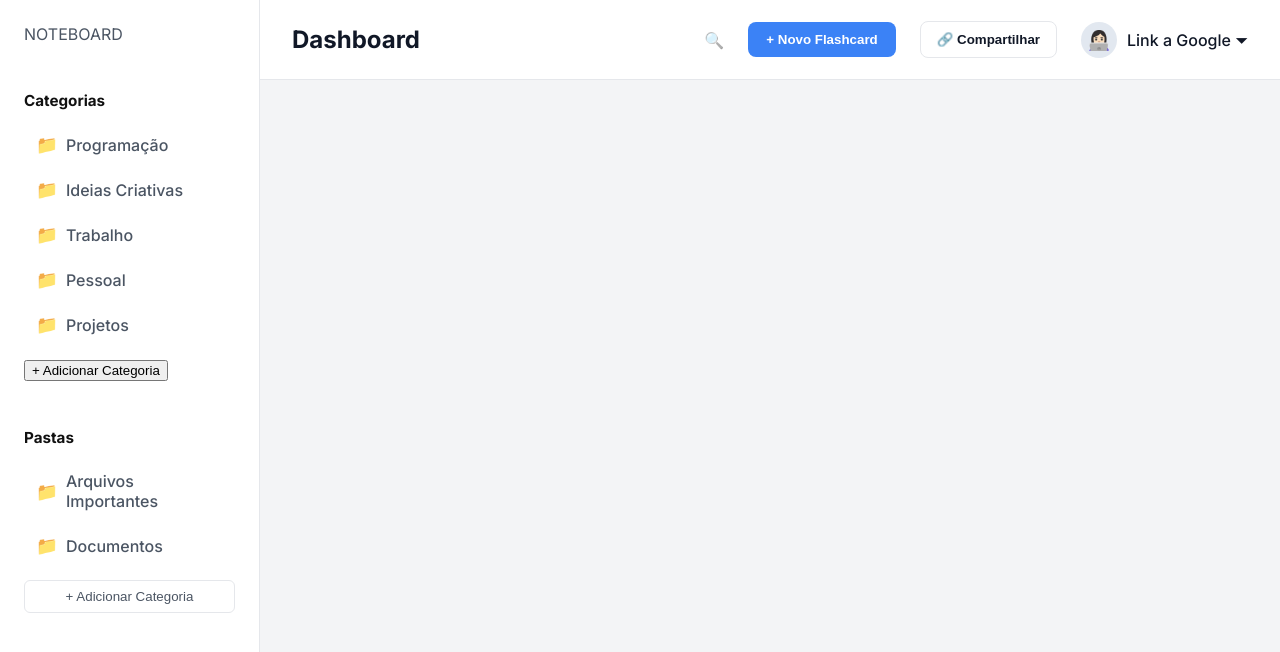
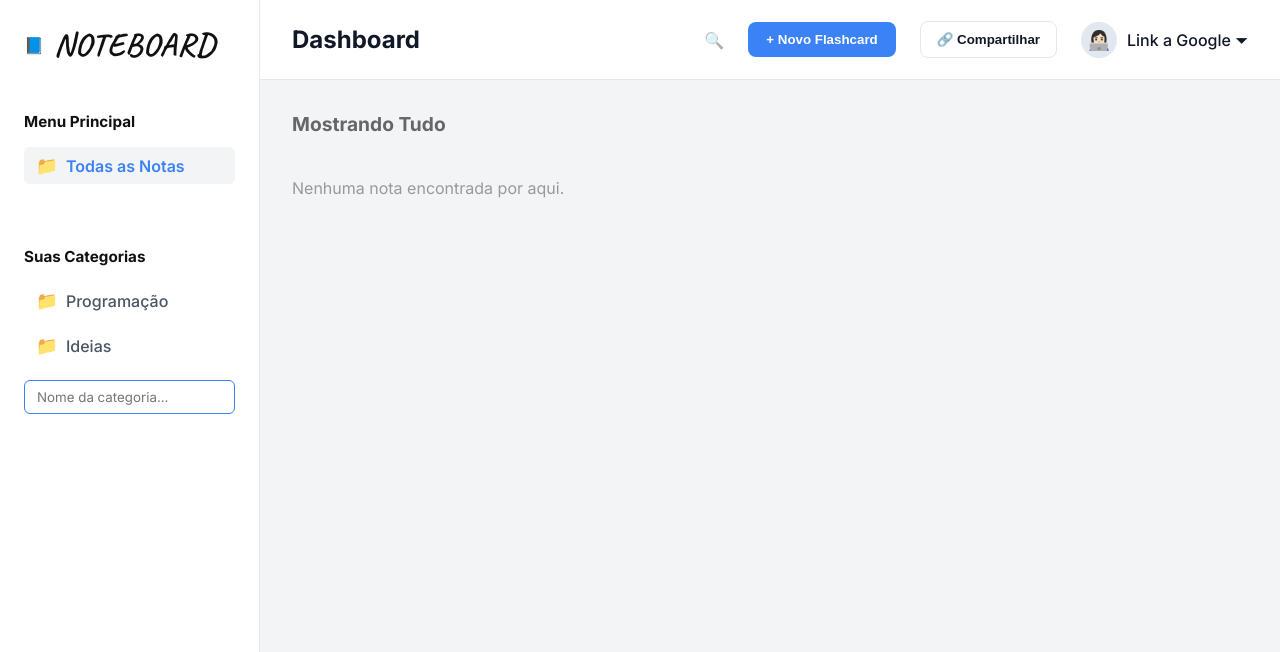
Before and after one commit to jrs-neto/noteboard, a React (Vite) app: page / in a window 1280 px wide. Both pictures are taken after a click on the button "+ Adicionar Categoria". Shown: the top 652 px of the page. Built offline with nearby package versions, Linux system fonts and the light colour scheme.

Commit message:
✨ New Feature: implement dynamic categories state, sidebar filtering and card associations

```diff
--- a/src/components/CardForm/CardForm.css
+++ b/src/components/CardForm/CardForm.css
@@ -78,3 +78,15 @@ max-width: 500px;
   border-radius: 6px;
   cursor: pointer;
 }
+
+.category-select {
+  width: 100%;
+  padding: 8px 10px;
+  margin-top: 10px;
+  border: 1px solid var(--border);
+  border-radius: 6px;
+  background: white;
+  font-family: var(--font-sans);
+  color: var(--text);
+  outline: none;
+}
--- a/src/components/CardForm/CardForm.tsx
+++ b/src/components/CardForm/CardForm.tsx
@@ -1,5 +1,5 @@
 import { useState, useEffect } from "react";
-import type { Card as CardType } from "../../types/Card";
+import type { Card as CardType, Category } from "../../types/Card";
 import "./CardForm.css";
 
 interface CardFormProps {
@@ -7,26 +7,32 @@ interface CardFormProps {
   onUpdateCard?: (card: CardType) => void;
   editingCard?: CardType | null;
   onCancelEdit: () => void;
+  categories: Category[];
+  activeCategoryId: string | null;
 }
 
 const COLORS = ['#93c5fd', '#fde047', '#86efac', '#fca5a5', '#fdba74', '#f9a8d4'];
 
-function CardForm({ onAddCard, onUpdateCard, editingCard, onCancelEdit }: CardFormProps) {
+function CardForm({ onAddCard, onUpdateCard, editingCard, onCancelEdit, categories, activeCategoryId }: CardFormProps) {
   const [title, setTitle] = useState("");
   const [content, setContent] = useState("");
   const [color, setColor] = useState(COLORS[0]);
+  const [categoryId, setCategoryId] = useState<string>(activeCategoryId || "");
 
   useEffect(() => {
+    /* eslint-disable react-hooks/set-state-in-effect */
     if (editingCard) {
       setTitle(editingCard.title);
       setContent(editingCard.content);
       setColor(editingCard.color || COLORS[0]);
+      setCategoryId(editingCard.categoryId || "");
     } else {
       setTitle("");
       setContent("");
       setColor(COLORS[0]);
+      setCategoryId(activeCategoryId || "");
     }
-  }, [editingCard]);
+  }, [editingCard, activeCategoryId]);
 
   const resetForm = () => {
     setTitle("");
@@ -34,7 +40,6 @@ function CardForm({ onAddCard, onUpdateCard, editingCard, onCancelEdit }: CardFo
     setColor(COLORS[0]);
   };
 
-  // Permite salvar apertando Ctrl + Enter
   const handleKeyDown = (e: React.KeyboardEvent) => {
     if (e.ctrlKey && e.key === 'Enter') {
       handleSubmit(e as unknown as React.FormEvent);
@@ -51,6 +56,7 @@ function CardForm({ onAddCard, onUpdateCard, editingCard, onCancelEdit }: CardFo
         title,
         content,
         color,
+        categoryId: categoryId || ""
       });
     } else {
       onAddCard({
@@ -58,6 +64,7 @@ function CardForm({ onAddCard, onUpdateCard, editingCard, onCancelEdit }: CardFo
         title,
         content,
         color,
+        categoryId: categoryId || ""
       });
     }
     resetForm();
@@ -77,6 +84,20 @@ function CardForm({ onAddCard, onUpdateCard, editingCard, onCancelEdit }: CardFo
           value={content}
           onChange={(e) => setContent(e.target.value)}
         />
+
+        {/* Novo Seletor de Categorias */}
+        {categories.length > 0 && (
+          <select
+            value={categoryId}
+            onChange={(e) => setCategoryId(e.target.value)}
+            className="category-select"
+          >
+            <option value="">Nenhuma pasta (Geral)</option>
+            {categories.map((cat) => (
+              <option key={cat.id} value={cat.id}>{cat.name}</option>
+            ))}
+          </select>
+        )}
       </div>
 
       <div className="form-footer">
--- a/src/components/Sidebar/Sidebar.css
+++ b/src/components/Sidebar/Sidebar.css
@@ -80,3 +80,12 @@
 .add-btn:hover {
   background: #f9fafb;
 }
+
+.add-cat-form input {
+  width: 100%;
+  padding: 8px 12px;
+  border: 1px solid var(--accent);
+  border-radius: 6px;
+  outline: none;
+  font-family: var(--font-sans);
+}
--- a/src/components/Sidebar/Sidebar.tsx
+++ b/src/components/Sidebar/Sidebar.tsx
@@ -1,34 +1,82 @@
+import { useState } from "react";
+import type { Category } from "../../types/Card";
 import "./Sidebar.css";
 
-function Sidebar() {
+interface SidebarProps {
+  categories: Category[];
+  activeCategoryId: string | null;
+  onSelectCategory: (id: string | null) => void;
+  onAddCategory: (name: string) => void;
+}
+
+function Sidebar({ categories, activeCategoryId, onSelectCategory, onAddCategory }: SidebarProps) {
+  const [isAdding, setIsAdding] = useState(false);
+  const [newCatName, setNewCatName] = useState("");
+
+  const handleAddSubmit = (e: React.FormEvent) => {
+    e.preventDefault();
+    if (newCatName.trim()) {
+      onAddCategory(newCatName.trim());
+      setNewCatName("");
+      setIsAdding(false);
+    }
+  };
+
   return (
     <aside className="sidebar">
       <div className="sidebar-logo">
-        <span>NOTEBOARD</span>
+        <span className="logo-icon">📘</span>
+        <h2>NOTEBOARD</h2>
       </div>
 
       <div className="sidebar-section">
-        <h3>Categorias</h3>
+        <h3>Menu Principal</h3>
         <ul>
-          <li>Programação</li>
-          <li>Ideias Criativas</li>
-          <li>Trabalho</li>
-          <li>Pessoal</li>
-          <li>Projetos</li>
+          <li
+            className={activeCategoryId === null ? 'active' : ''}
+            onClick={() => onSelectCategory(null)}
+          >
+            Todas as Notas
+          </li>
         </ul>
-        <button>+ Adicionar Categoria</button>
       </div>
 
       <div className="sidebar-section">
-        <h3>Pastas</h3>
+        <h3>Suas Categorias</h3>
         <ul>
-          <li>Arquivos Importantes</li>
-          <li>Documentos</li>
+          {categories.map(cat => (
+            <li
+              key={cat.id}
+              className={activeCategoryId === cat.id ? 'active' : ''}
+              onClick={() => onSelectCategory(cat.id)}
+            >
+              {cat.name}
+            </li>
+          ))}
         </ul>
-        <button className="add-btn">+ Adicionar Categoria</button>
+
+        {isAdding ? (
+          <form onSubmit={handleAddSubmit} className="add-cat-form">
+            <input
+              autoFocus
+              type="text"
+              placeholder="Nome da categoria..."
+              value={newCatName}
+              onChange={(e) => setNewCatName(e.target.value)}
+              onBlur={() => setIsAdding(false)}
+            />
+          </form>
+        ) : (
+          <button className="add-btn" onClick={() => setIsAdding(true)}>
+            + Adicionar Categoria
+          </button>
+        )}
       </div>
+
+      {/* Um espaço vazio flexível para empurrar conteúdo se necessário */}
+      <div style={{ flex: 1 }}></div>
     </aside>
-  )
+  );
 }
 
 export default Sidebar;
--- a/src/pages/Board/Board.tsx
+++ b/src/pages/Board/Board.tsx
@@ -1,13 +1,22 @@
 import { useState, useEffect } from "react";
 import Card from "../../components/Card/Card";
 import CardForm from "../../components/CardForm/CardForm";
-import type { Card as CardType } from "../../types/Card";
+import Sidebar from "../../components/Sidebar/Sidebar";
+import Navbar from "../../components/Navbar/Navbar";
+import type { Card as CardType, Category } from "../../types/Card";
 import { DragDropContext, Draggable, Droppable, type DropResult } from "@hello-pangea/dnd";
 import "./Board.css";
-import Sidebar from "../../components/Sidebar/Sidebar";
-import Navbar from "../../components/Navbar/Navbar";
 
 function Board() {
+  // Estado dos Filtros/Categorias
+  const [categories, setCategories] = useState<Category[]>(() => {
+    const saved = localStorage.getItem("categories");
+    // Se não tiver nada, esses exemplos serão apresentados
+    return saved ? JSON.parse(saved) : [{ id: 'cat-1', name: 'Programação' }, { id: 'cat-2', name: 'Ideias' }];
+  });
+  const [activeCategoryId, setActiveCategoryId] = useState<string | null>(null);
+
+  // Estado dos Cards
   const [cards, setCards] = useState<CardType[]>(() => {
     const saved = localStorage.getItem("cards");
     return saved ? JSON.parse(saved) : [];
@@ -16,10 +25,28 @@ function Board() {
   const [editingCard, setEditingCard] = useState<CardType | null>(null);
   const [isFormOpen, setIsFormOpen] = useState(false);
 
+  // Salvando as alterações
   useEffect(() => {
     localStorage.setItem('cards', JSON.stringify(cards));
   }, [cards]);
 
+  useEffect(() => {
+    localStorage.setItem('categories', JSON.stringify(categories));
+  }, [categories]);
+
+  // Filtro visual
+  const filteredCards = activeCategoryId
+    ? cards.filter(c => c.categoryId === activeCategoryId)
+    : cards;
+
+  // Lógica das Categorias
+  function addCategory(name: string) {
+    const newCategory = { id: `cat-${Date.now()}`, name };
+    setCategories(prev => [...prev, newCategory]);
+    setActiveCategoryId(newCategory.id);
+  }
+
+  // Lógica dos Cards
   function addCard(newCard: CardType) {
     setCards((prev) => [newCard, ...prev]);
     setIsFormOpen(false);
@@ -42,9 +69,7 @@ function Board() {
   function togglePriority(id: string) {
     setCards((prev) =>
       prev.map((card) =>
-        card.id === id
-          ? { ...card, priority: !card.priority }
-          : card
+        card.id === id ? { ...card, priority: !card.priority } : card
       )
     );
   }
@@ -61,27 +86,51 @@ function Board() {
 
   const onDragEnd = (result: DropResult) => {
     if (!result.destination) return;
-    const items = Array.from(cards);
+
+    // Pegando a lista que está na tela (os cards filtrados ou não)
+    const items = Array.from(filteredCards);
     const [reorderedItem] = items.splice(result.source.index, 1);
-    items.splice(result.destination.index, 0, reorderedItem)
-    setCards(items);
+    items.splice(result.destination.index, 0, reorderedItem);
+    setCards((prevCards) => {
+      // Pega todos os cards que não estavam nesse filtro atual
+      const otherCards = prevCards.filter(c =>
+        activeCategoryId ? c.categoryId !== activeCategoryId : false
+      );
+      // Junta: os cards que foram reordenados com os que não estavam sendo vistos
+      return [...items, ...otherCards];
+    });
   };
 
   return (
     <div className="layout">
-      <Sidebar />
+      <Sidebar
+        categories={categories}
+        activeCategoryId={activeCategoryId}
+        onSelectCategory={setActiveCategoryId}
+        onAddCategory={addCategory}
+      />
       <main className="main-content">
         <Navbar onNewCard={() => setIsFormOpen(true)} />
 
         <div className="board-container">
+          {/* Mostra para o usuário qual filtro ele tá olhando */}
+          <h2 style={{ marginTop: 0, paddingBottom: '10px', fontSize: '1.2rem', color: '#666' }}>
+            {activeCategoryId
+              ? `Explorando: ${categories.find(c => c.id === activeCategoryId)?.name}`
+              : 'Mostrando Tudo'}
+          </h2>
+
           <DragDropContext onDragEnd={onDragEnd}>
             <Droppable droppableId="board" direction="horizontal">
               {(provided) => (
-                <div className="board-grip"
+                <div className="board-grid"
                   {...provided.droppableProps}
                   ref={provided.innerRef}
                 >
-                  {cards.map((card, index) => (
+                  {filteredCards.length === 0 && (
+                    <p style={{ color: '#999' }}>Nenhuma nota encontrada por aqui.</p>
+                  )}
+                  {filteredCards.map((card, index) => (
                     <Draggable key={card.id} draggableId={card.id} index={index}>
                       {(provided) => (
                         <div
@@ -115,6 +164,8 @@ function Board() {
               onUpdateCard={updateCard}
               editingCard={editingCard}
               onCancelEdit={closeForm}
+              categories={categories}
+              activeCategoryId={activeCategoryId}
             />
           </div>
         </div>
--- a/src/types/Card.ts
+++ b/src/types/Card.ts
@@ -4,4 +4,10 @@ export interface Card {
   content: string;
   color?: string;
   priority?: boolean;
+  categoryId: string;
 }
+
+export interface Category {
+  id: string;
+  name: string;
+}
```
Also changed, not shown: 1 other file (tests, documents, lock files or other folders).
